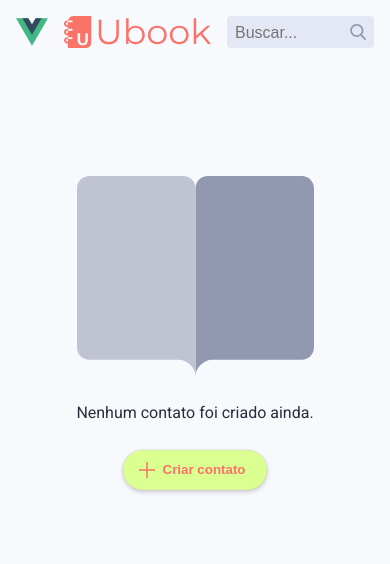
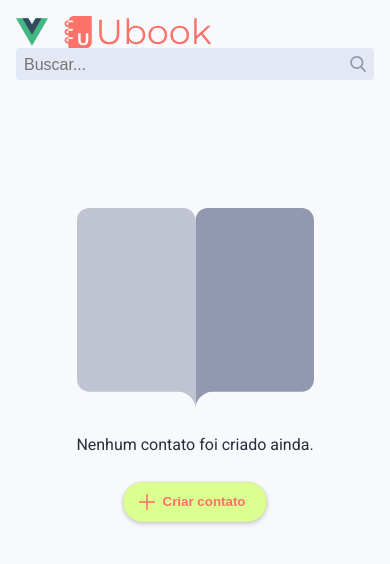
Before and after one commit to livresaber/contact-vue-book, a Vue app: page / in a window 390 px wide. Shown: the top 564 px of the page. Built offline with nearby package versions, Linux system fonts and the light colour scheme; what maska would draw is missing.

Commit message:
adjustment header with resize responsive

```diff
--- a/src/components/AppHeader/index.vue
+++ b/src/components/AppHeader/index.vue
@@ -1,4 +1,5 @@
 <script setup>
+import AppLogo from '@/components/AppLogo/index.vue'
 import AppButton from '@/components/AppButton/index.vue'
 import IconPlus from '@/components/Icons/IconPlus.vue'
 import AppSearch from '@/components/AppSearch/index.vue'
@@ -9,8 +10,8 @@ const contact = useContactStore()
 
 <template>
   <header class="app-header">
-    <img alt="Vue logo" class="logo-vue" src="@/assets/logo.svg" width="32" height="32" />
-    <img alt="Ubook logo" class="logo-book" src="@/assets/ic-logo.svg" width="148" height="32" />
+    <AppLogo />
+    <div class="app-header__box">
       <AppButton
         v-if="contact.list.length > 0"
         class="create-contact"
@@ -22,6 +23,7 @@ const contact = useContactStore()
         Criar contato
       </AppButton>
       <AppSearch />
+    </div>
   </header>
 </template>
 
@@ -30,7 +32,19 @@ const contact = useContactStore()
     padding: 1rem;
     display: flex;
     .create-contact { margin: 0 1.5rem; }
+    @media (max-width: 640px) {
+      flex-direction: column;
+      .create-contact {
+        margin: 1rem 0;
+        justify-content: center;
       }
-  .logo-vue { margin-right: 1rem; }
-  .logo-book { margin-right: 1rem; }
+    }
+  }
+  .app-header__box {
+    display: flex;
+    width: 100%;
+    @media (max-width: 640px) {
+      flex-direction: column;
+    }
+  }
 </style>
--- a/src/components/AppSearch/index.vue
+++ b/src/components/AppSearch/index.vue
@@ -36,7 +36,7 @@ const search = () => {
 
 <style lang="scss">
   .app-search {
-    width: 64.5rem;
+    width: 100%;
     margin-left: auto;
     position: relative;
   }
```
Lines whose indentation alone changed are shown as unchanged.
